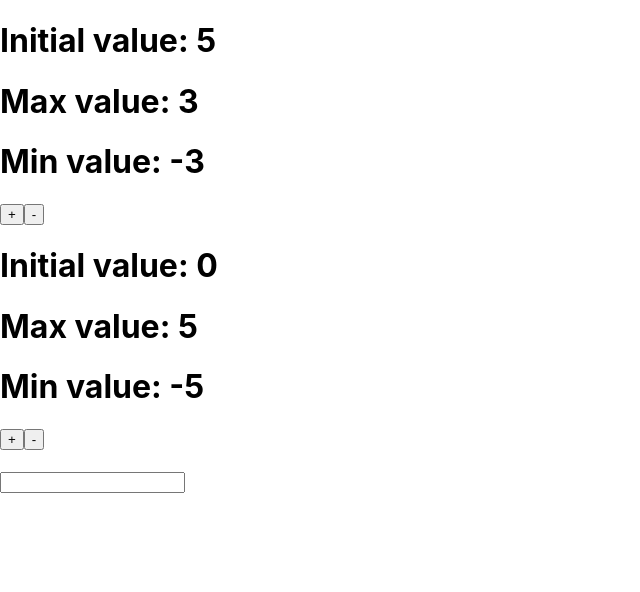
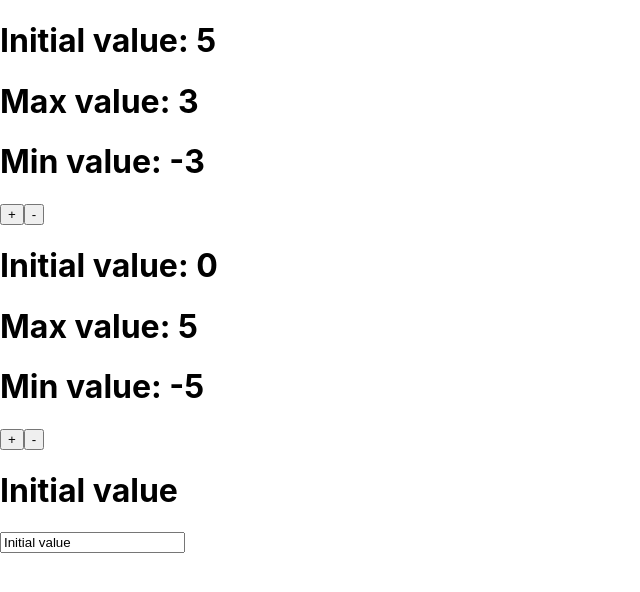
Before and after one commit to KrystianKaminski/js-react-day5, a React (Create React App) app: page / in a window 1280 px wide. Shown: the top 592 px of the page, without its empty margins (0-640 px from the left). Built offline with nearby package versions, Linux system fonts and the light colour scheme; the HTML template or start-up script is replaced by a standard one.

Commit message:
Event change part3

```diff
--- a/src/Form.js
+++ b/src/Form.js
@@ -1,15 +1,19 @@
 import React from 'react'
 
 class Form extends React.Component {
+    state = {
+        text: 'Initial value'
+    }
+
     render() {
         return (
             <div>
-                <h1></h1>
+                <h1>{this.state.text}</h1>
                 <input
                     type="text"
-                    onChange={(event) => console.log(event.target.value)}
-                >
-                </input>
+                    value={this.state.text}
+                    onChange={(event) => this.setState({text: event.target.value})}
+                />
             </div>
         )
     }
```
